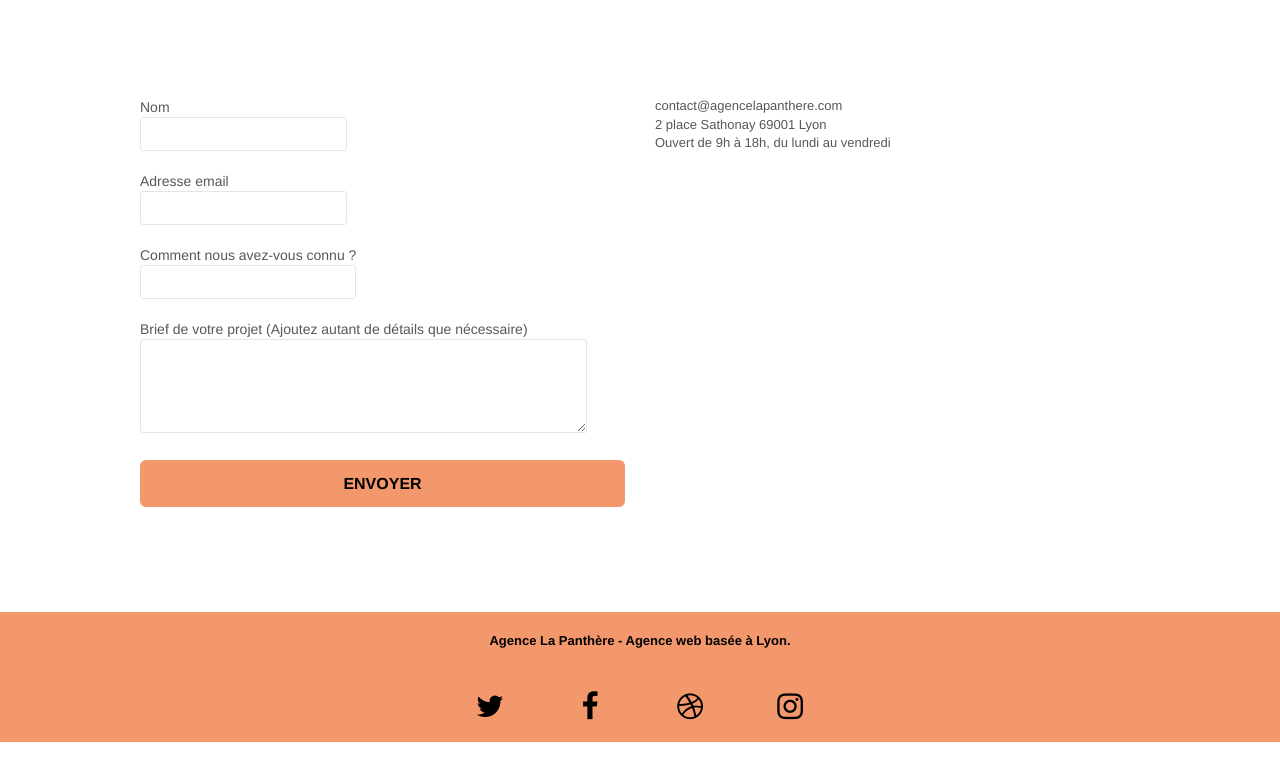
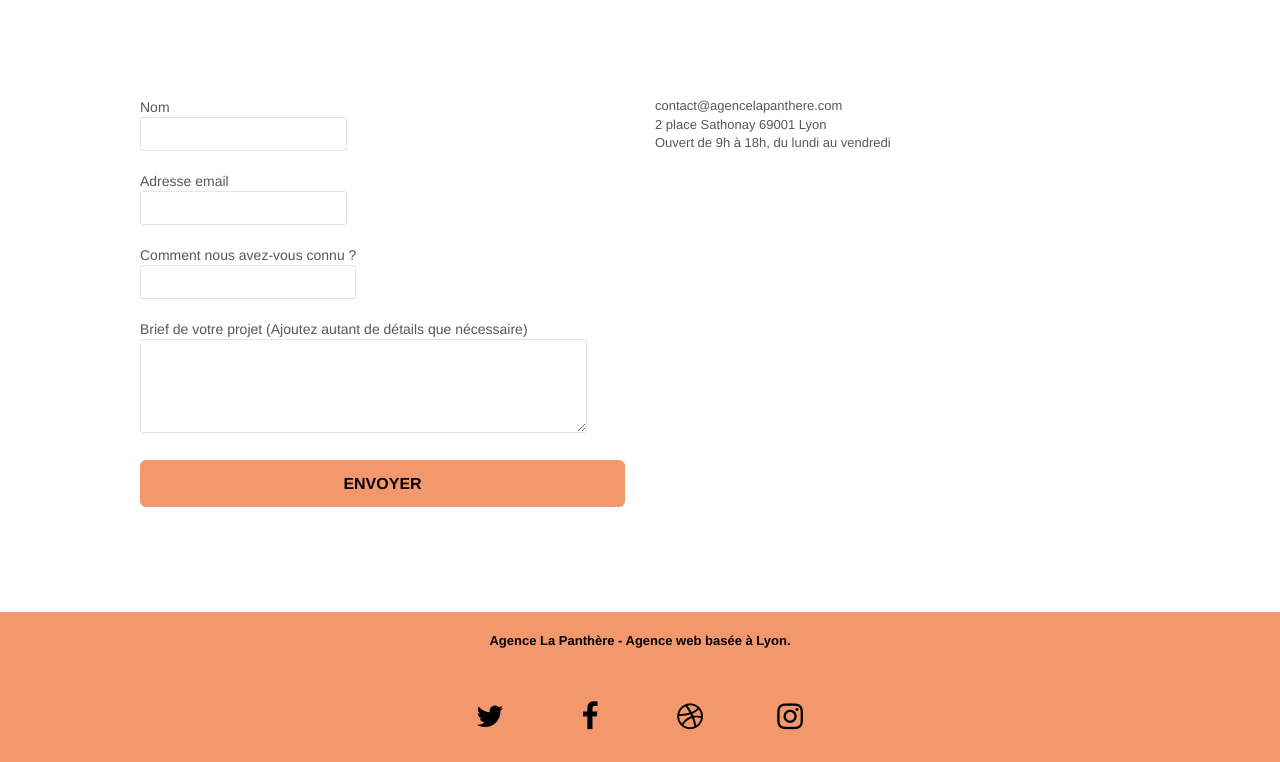
Before and after one commit to JulietteL31/JulietteLega_4_apres_15042022, a plain HTML site: page page2.html in a window 1280 px wide. Shown: the part 410-1172 px from the top of the page. Drawn offline with Linux system fonts and the light colour scheme.

Commit message:
margin icone page2

```diff
--- a/page2.html
+++ b/page2.html
@@ -136,22 +136,22 @@
 				</p>
 				<div class="row row-no-gutters social">
 					<div class="col-sm-3">
-						<div class="text-center">
+						<div class="text-center div-social">
 							<a class="social" href="#" aria-label="lien vers compte twitter"><i class="fa fa-twitter icon-md"></i></a>
 						</div>
 					</div>
 					<div class="col-sm-3">
-						<div class="text-center">
+						<div class="text-center div-social">
 							<a class="social" href="#" aria-label="lien vers compte facebook"><i class="fa fa-facebook icon-md"></i></a>
 						</div>
 					</div>
 					<div class="col-sm-3">
-						<div class="text-center">
+						<div class="text-center div-social">
 							<a class="social" href="#" aria-label="lien vers site web"><i class="fa fa-dribbble icon-md"></i></a>
 						</div>
 					</div>
 					<div class="col-sm-3">
-						<div class="text-center">
+						<div class="text-center div-social">
 							<a class="social" href="#" aria-label="lien vers compte instagram"><i class="fa fa-instagram icon-md"></i></a>
 						</div>
 					</div>
```
